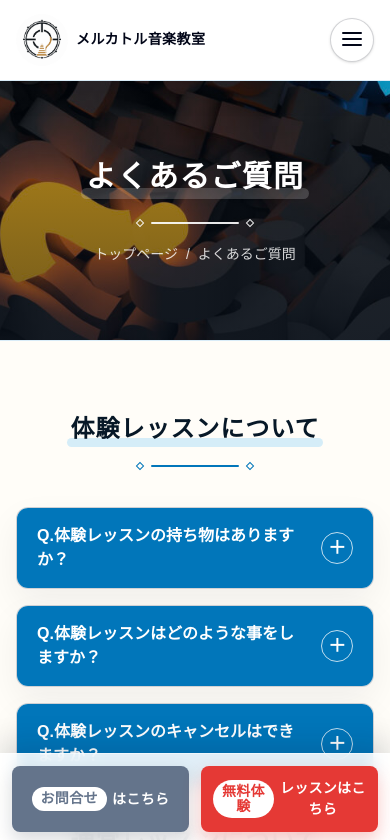
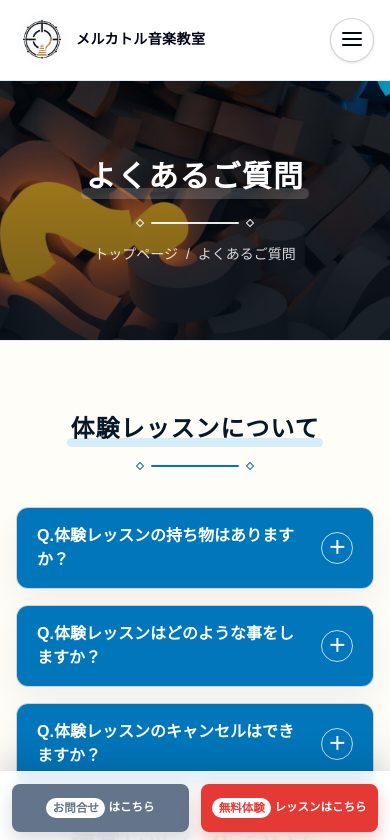
Before and after one commit to keigo1012/mercator-musicschool, a Next.js app: page /faq in a window 390 px wide. Shown: the top 840 px of the page. Built offline with nearby package versions, Linux system fonts and the light colour scheme.

Commit message:
Adjust mobile fixed CTA text sizing

```diff
--- a/src/app/globals.css
+++ b/src/app/globals.css
@@ -53,6 +53,7 @@ a:hover {
   font-weight: 800;
   letter-spacing: 0.02em;
   color: #ffffff;
+  white-space: nowrap;
   box-shadow: 0 8px 18px rgba(15, 23, 42, 0.16);
 }
 
@@ -78,6 +79,7 @@ a:hover {
   background: #ffffff;
   padding: 0.25rem 0.55rem;
   line-height: 1.1;
+  white-space: nowrap;
 }
 
 .fixed-cta-contact .fixed-cta-pill {
@@ -91,6 +93,32 @@ a:hover {
 @media (min-width: 640px) {
   .fixed-cta {
     font-size: 1rem;
+  }
+}
+
+@media (max-width: 430px) {
+  .fixed-cta {
+    min-height: 3rem;
+    gap: 0.2rem;
+    padding: 0.65rem 0.45rem;
+    font-size: 0.72rem;
+    letter-spacing: 0;
+  }
+
+  .fixed-cta-pill {
+    padding: 0.2rem 0.4rem;
+  }
+}
+
+@media (max-width: 360px) {
+  .fixed-cta {
+    gap: 0.15rem;
+    padding-inline: 0.3rem;
+    font-size: 0.625rem;
+  }
+
+  .fixed-cta-pill {
+    padding-inline: 0.32rem;
   }
 }
 
```
